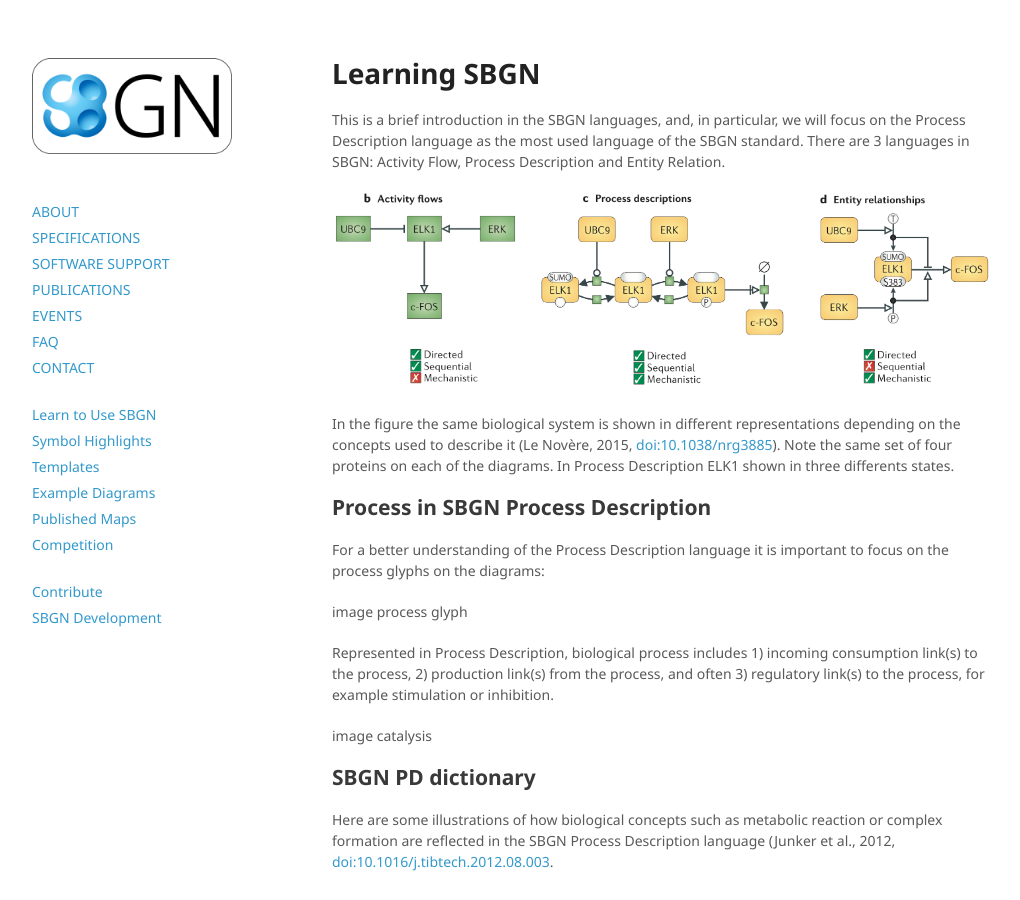
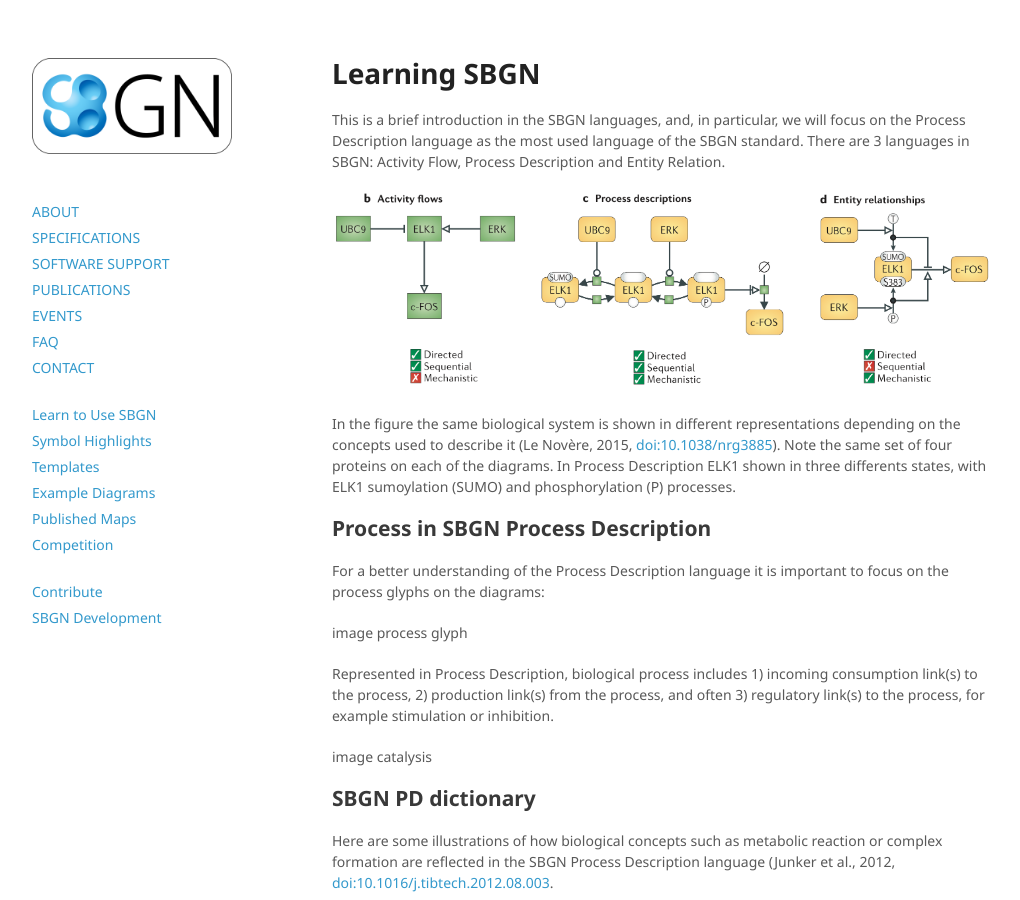
Before and after one commit to sbgn/sbgn, a Jekyll site: the page built from docs/learning_sbgn.md, in a window 1280 px wide and 900 px high. Shown: the whole window, without its empty margins (128-1148 px from the left). Built offline with Jekyll 4.4.1, drawn with Linux system fonts in a browser that asks for light colours; nearby versions of some CDN libraries.

Commit message:
Update learning_sbgn.md

```diff
--- a/docs/learning_sbgn.md
+++ b/docs/learning_sbgn.md
@@ -10,7 +10,7 @@ permalink: /learning_sbgn
 
 ![Repersentations](/sbgn/images/learning/lenovere_representations.png)
 
-In the figure the same biological system is shown in different representations depending on the concepts used to describe it (Le Novère, 2015, [doi:10.1038/nrg3885](https://dx.doi.org/10.1038/nrg3885)). Note the same set of four proteins on each of the diagrams. In Process Description ELK1 shown in three differents states.
+In the figure the same biological system is shown in different representations depending on the concepts used to describe it (Le Novère, 2015, [doi:10.1038/nrg3885](https://dx.doi.org/10.1038/nrg3885)). Note the same set of four proteins on each of the diagrams. In Process Description ELK1 shown in three differents states, with ELK1 sumoylation (SUMO) and phosphorylation (P) processes.
 
 ## Process in SBGN Process Description
 
```
